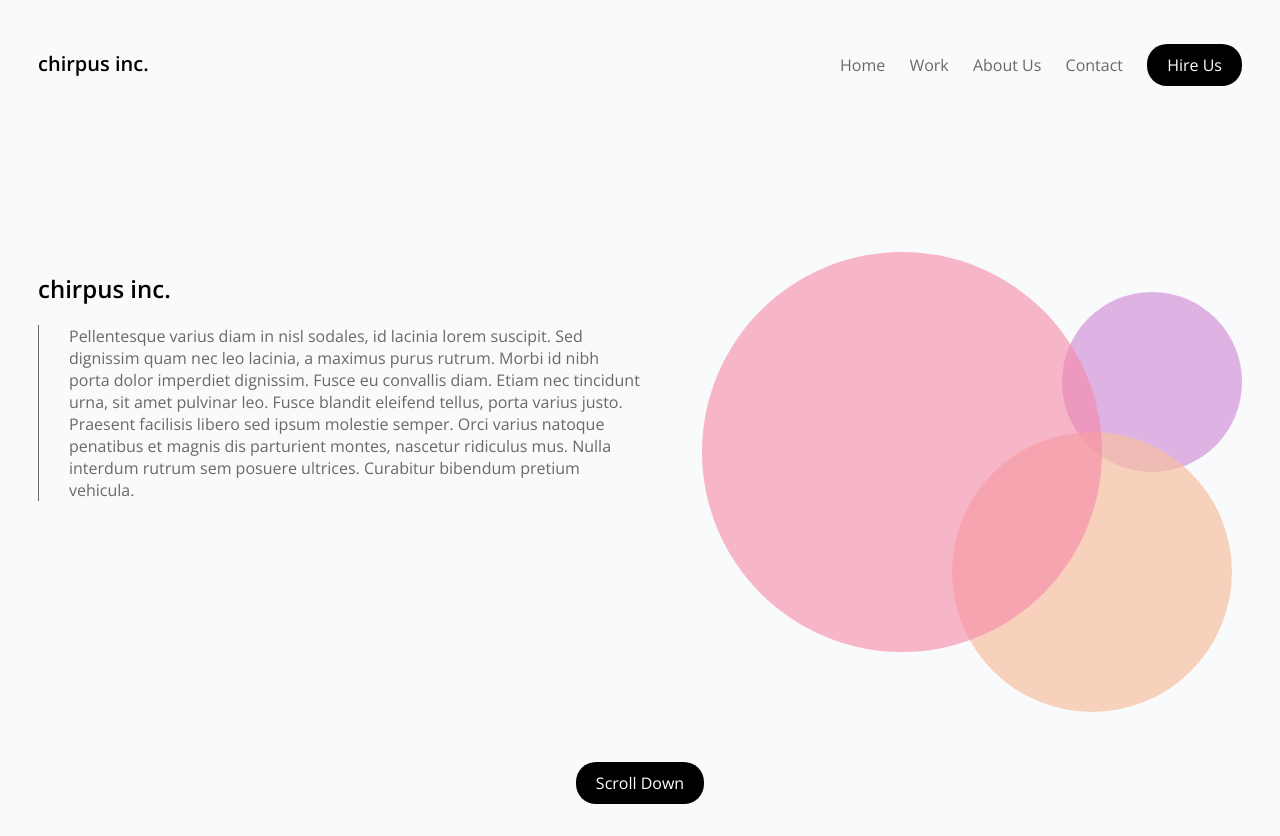
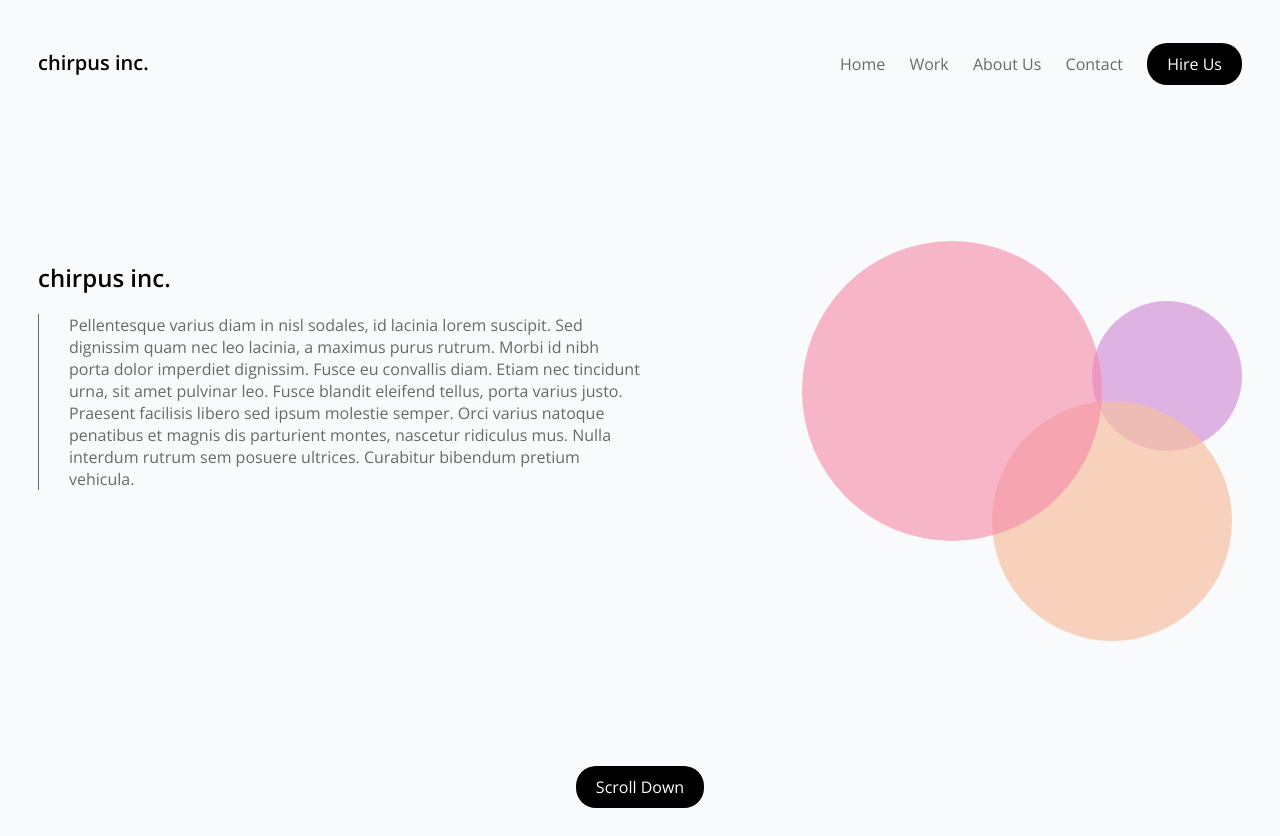
Before and after one commit to lhillary/lab-1-p1, a plain HTML site: page index.html in a window 1280 px wide. Drawn offline with nearby package versions, Linux system fonts and the light colour scheme.

Commit message:
Second commit

```diff
--- a/index.html
+++ b/index.html
@@ -4,7 +4,7 @@
 	<meta charset="UTF-8">
 	<meta name="viewport" content="width=device-width, initial-scale=1.0">
 	<meta http-equiv="X-UA-Compatible" content="ie=edge">
-	<link rel="stylesheet" href="style.css">
+	<link rel="stylesheet" href="style2.css">
 	<link href="https://fonts.googleapis.com/css?family=Open+Sans:400,600" rel="stylesheet">
 	<title>chirpus inc.</title>
 </head>
--- /dev/null
+++ b/style2.css
@@ -0,0 +1,140 @@
+body {
+	background: #f9fafc;
+	font-size: 16px;
+    font-family: 'Open Sans', sans-serif;
+}
+
+h1, h2, h3, h4, h5, h6 {
+	color: #000;
+	font-weight: 600;
+}
+
+p, a {
+	color: #69696a;
+	text-decoration: none;
+}
+
+ul {
+    padding: 0px;
+    margin: 0px;
+}
+
+li {
+    list-style: none;
+    margin-bottom: 6px;
+}
+
+.logo {
+    font-size: 1em;
+    margin: 0px 0px 15px;
+}
+
+.cta {
+	border-radius: 20px;
+	color: #fff;
+	display: block;
+	background: #000;
+    padding: 10px 0px;
+    text-align: center;
+    margin-top: 15px;
+
+}
+
+section {
+	margin: 40px 0px 30px;
+}
+
+section p {
+	border-left: 1px solid #69696a;
+	padding-left: 30px;
+}
+
+.circles {
+    display: none;
+}
+
+@media only screen and (min-width: 992px) {
+    body {
+        padding: 20px 30px;
+    }
+
+    li {
+        display: inline-block;
+        padding-left: 20px;
+    }
+
+    nav > div {
+        display: flex;
+        flex-direction: row;
+        align-items: baseline;
+    }
+
+    .logo {
+        font-size: 1.25em;
+        flex: 2;
+    }
+
+    .cta {
+        display: inline-block;
+        background: #000;
+        padding: 10px 20px;
+    }
+
+    section {
+        display: flex;
+        margin: 150px 0px 50px;
+    }
+
+    section > div:first-child {
+        width: 50%;
+    }
+
+    section p {
+        border-left: 1px solid #69696a;
+        padding-left: 30px;
+    }
+
+    .circles {
+        display: block;
+        position: relative;
+        width: 50%;
+        height: 460px;
+    }
+
+    .big {
+        position: absolute;
+        top: 0px;
+        right: 140px;
+        z-index: 2;
+        background: rgba(247, 136, 167, 0.6);
+        height: 300px;
+        width: 300px;
+        border-radius: 150px;
+    }
+
+    .med {
+        position: absolute;
+        top: 160px;
+        right: 10px;
+        z-index: 1;
+        background: rgba(247, 193, 162, 0.7);
+        height: 240px;
+        width: 240px;
+        border-radius: 120px;
+    }
+
+    .small {
+        position: absolute;
+        top: 60px;
+        right: 0px;
+        z-index: 0;
+        background: rgba(207, 130, 213, 0.6);
+        height: 150px;
+        width: 150px;
+        border-radius: 75px;
+    }
+
+    .scroll {
+        text-align: center;
+    }
+}
```
